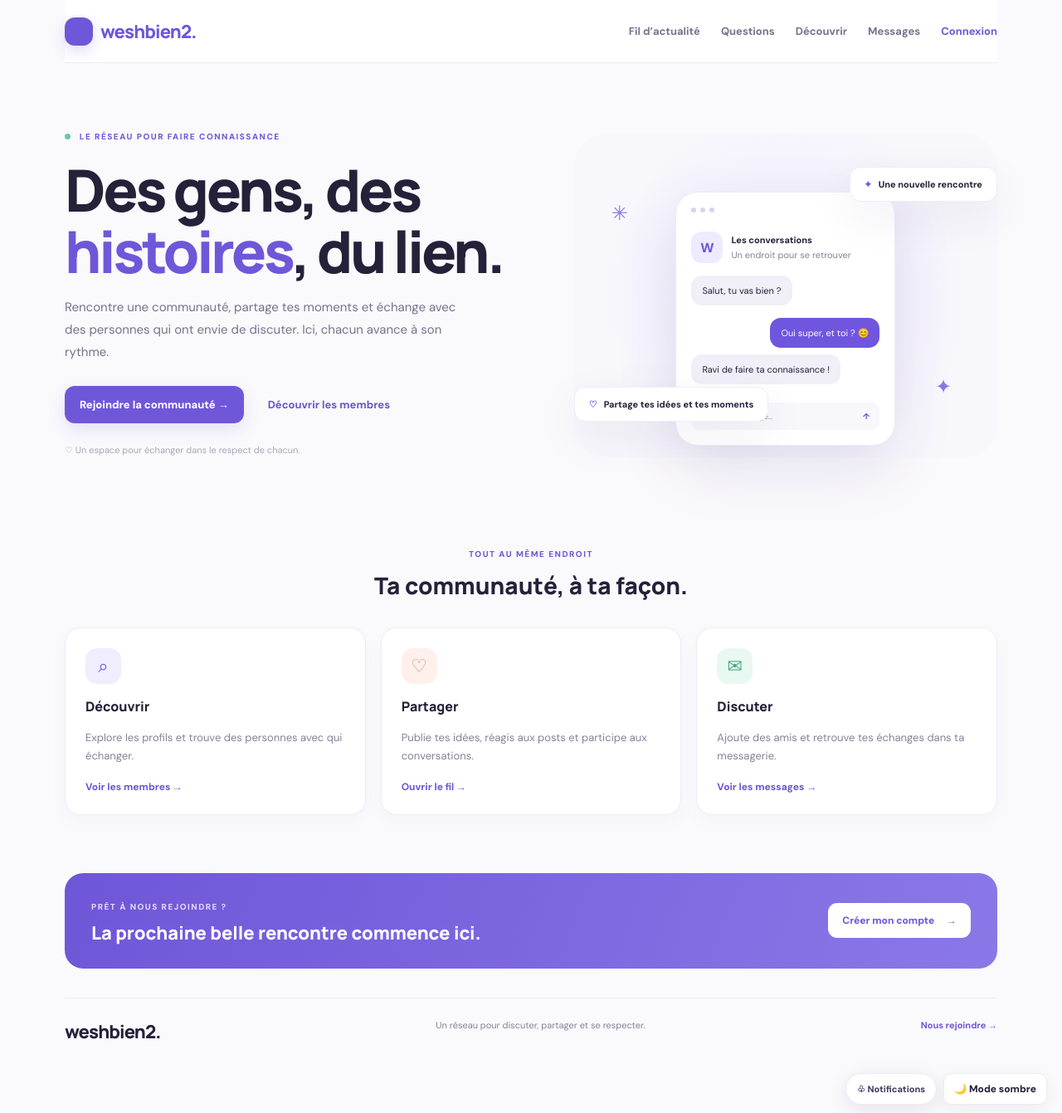
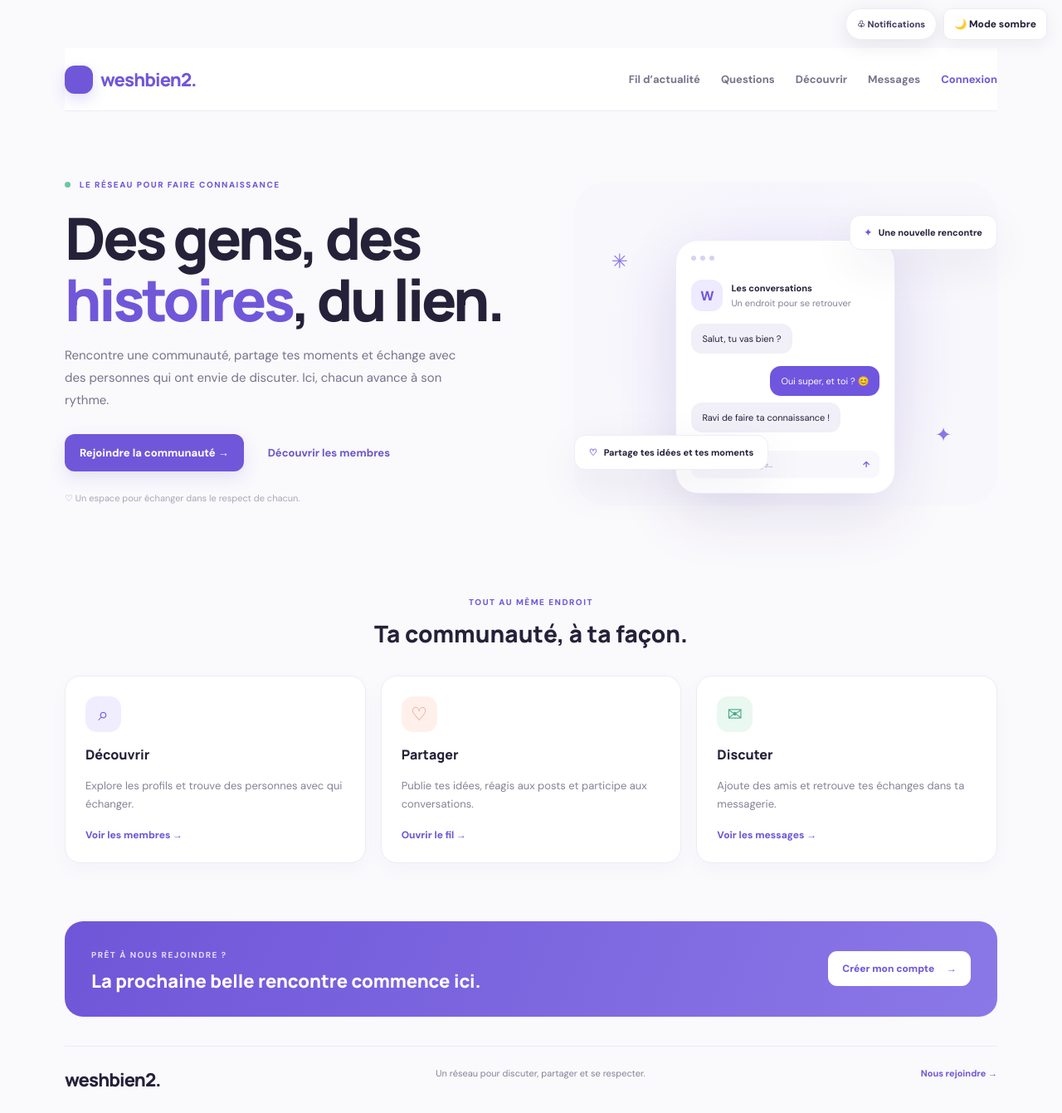
Before and after one commit to frosioaytan99/aytan, a Next.js app in the folder nextjs/: page / in a window 1280 px wide. Shown: the whole page at 83% size. Built offline with nearby package versions, Linux system fonts and the light colour scheme; no server answers.

Commit message:
Remettre les commandes globales au-dessus du site

```diff
--- a/nextjs/src/pages/_app.tsx
+++ b/nextjs/src/pages/_app.tsx
@@ -49,5 +49,5 @@ export default function App({ Component, pageProps }: AppProps) {
   document.documentElement.dataset.theme=next
   try{window.localStorage.setItem('weshbien-theme',next)}catch{}
  }
- return <><Component {...pageProps}/><div className="global-tools global-tools-top"><Link href="/notifications" className="global-notifications" aria-label="Notifications">♧ Notifications{unread>0&&<b>{unread>99?'99+':unread}</b>}</Link><button type="button" onClick={toggleTheme} aria-label="Changer le thème">{theme==='dark'?'☀️ Mode clair':'🌙 Mode sombre'}</button></div>{notice&&<div className="app-toast" role="status" aria-live="polite"><span className="toast-icon">✓</span><span>{notice}</span></div>}</>
+ return <><div className="global-tools global-tools-top"><Link href="/notifications" className="global-notifications" aria-label="Notifications">♧ Notifications{unread>0&&<b>{unread>99?'99+':unread}</b>}</Link><button type="button" onClick={toggleTheme} aria-label="Changer le thème">{theme==='dark'?'☀️ Mode clair':'🌙 Mode sombre'}</button></div><Component {...pageProps}/>{notice&&<div className="app-toast" role="status" aria-live="polite"><span className="toast-icon">✓</span><span>{notice}</span></div>}</>
 }
```
